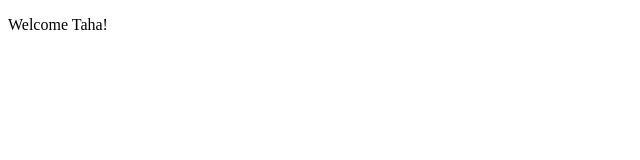
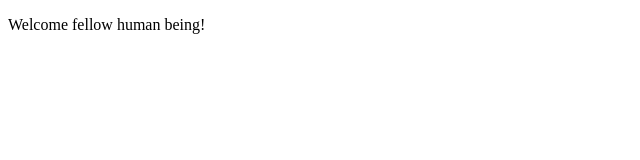
Before and after one commit to gegirti/DevelhopeReactProps, a React (Create React App) app: page / in a window 1280 px wide. Shown: the top 160 px of the page, without its empty margins (0-640 px from the left). Built offline with nearby package versions, Linux system fonts and the light colour scheme.

Commit message:
default name value for Welcome class

```diff
--- a/src/App.js
+++ b/src/App.js
@@ -3,6 +3,6 @@ import { Welcome } from "./Welcome";
 
 export class App extends React.Component {
   render() {
-    return <Welcome name="Taha" />;
+    return <Welcome />;
   }
 }
--- a/src/Welcome.js
+++ b/src/Welcome.js
@@ -1,6 +1,9 @@
 import React from "react";
 
 export class Welcome extends React.Component {
+  static defaultProps = {
+    name: "fellow human being",
+  };
   render() {
     return <p>Welcome {this.props.name}!</p>;
   }
```
